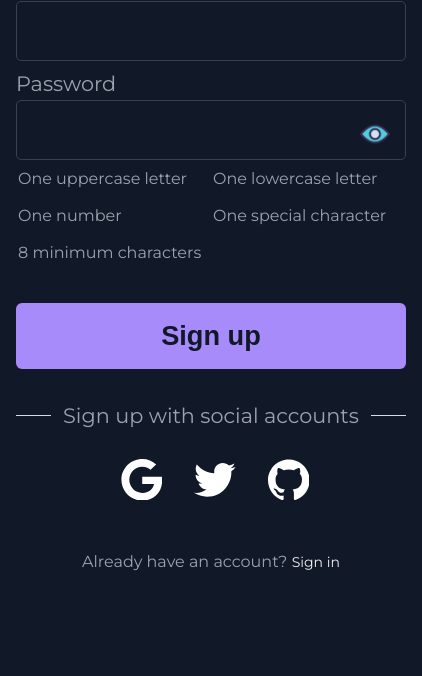
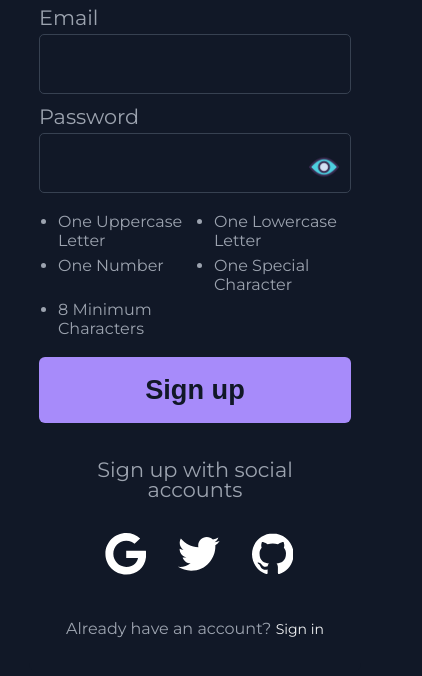
Before and after one commit to larrywahlang/Interactive-sign-up-form, a plain HTML site: page index.html in a window 390 px wide. Shown: the part 142-818 px from the top of the page, 422 px wide, since content can reach past the window. Drawn offline with Linux system fonts and the light colour scheme.

Commit message:
edited index.html

```diff
--- a/index.html
+++ b/index.html
@@ -14,6 +14,10 @@
     <link rel="stylesheet" href="style.css" />
   </head>
   <body>
+    <p class="statement">
+      Please enter a password to<br />
+      see the interactive effects
+    </p>
     <form class="form">
       <span class="signup">Sign Up</span>
       <div class="email_input">
@@ -31,13 +35,13 @@
         <img src="images/eye-2.png" class="fa-eye" id="eye" />
       </div>
       <div class="validation" id="validation">
-        <div class="password-validation">
-          <p class="validate" id="uppercase">One uppercase letter</p>
-          <p class="validate" id="lowercase">One lowercase letter</p>
-          <p class="validate" id="number">One number</p>
-          <p class="validate" id="special">One special character</p>
-          <p class="validate" id="minimum">8 minimum characters</p>
-        </div>
+        <ul class="password-validation">
+          <li class="validate" id="uppercase">One Uppercase Letter</li>
+          <li class="validate" id="lowercase">One Lowercase Letter</li>
+          <li class="validate" id="number">One Number</li>
+          <li class="validate" id="special">One Special Character</li>
+          <li class="validate" id="minimum">8 Minimum Characters</li>
+        </ul>
         <div class="success" id="success"></div>
       </div>
       <button class="form--submit">Sign up</button>
--- a/style.css
+++ b/style.css
@@ -3,10 +3,21 @@ body {
   padding: 0;
   background-color: #e8e8e8;
   font-family: "Montserrat", sans-serif;
+  height: 100vh;
+  display: flex;
+  justify-content: center;
+  align-items: center;
+  position: relative;
+}
+
+.statement {
+  position: absolute;
+  top: 20px;
+  left: 20px;
 }
 .form {
-  width: 300px;
-  margin: 0 auto;
+  width: 330px;
+  /* height: 400px; */
   background-color: white;
   padding: 3.125em;
   border-radius: 10px;
@@ -92,7 +103,10 @@ input:focus {
 
 .password-validation {
   width: 100%;
-  margin: 0.4em auto 1.6em auto;
+  /* margin: 0.4em auto 1.6em auto; */
+  padding-left: 0;
+  list-style-position: outside;
+  margin-left: 1em;
   display: grid;
   grid-template-columns: 1fr 1fr;
 }
@@ -193,12 +207,18 @@ input:focus {
   .signup {
     font-size: 2.4rem;
   }
+  .statement {
+    display: none;
+  }
   .form {
-    width: 100%;
-    padding: 1em;
+    width: 80%;
+    padding: 20px 10px;
     box-shadow: none;
-    height: 100vh;
+    /* height: 100vh; */
     /* border: 2px solid white; */
+  }
+  .validation li {
+    margin: 3px;
   }
   .email_input {
     margin-top: 2em;
```
